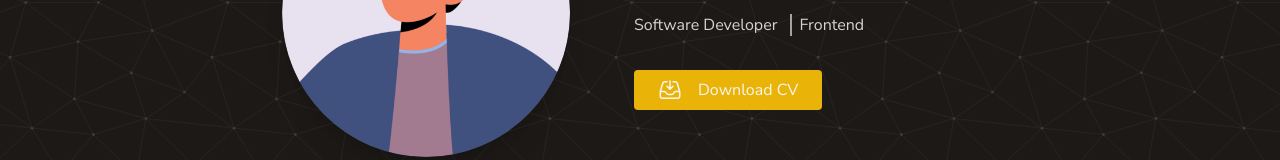
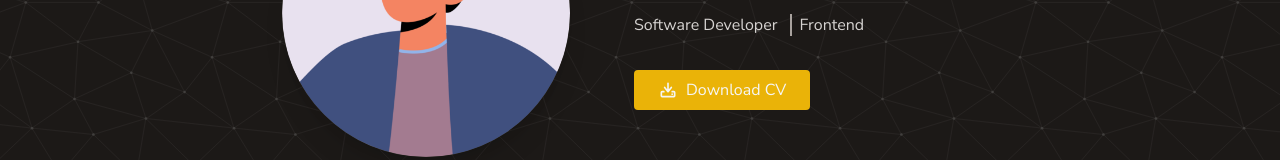
Before and after one commit to d3rdOne/reymark-web-portfolio, an Angular app: page /home in a window 1280 px wide. Shown: the part 296-456 px from the top of the page. Built offline with nearby package versions, Linux system fonts and the light colour scheme.

Commit message:
Update download CV icon

```diff
--- a/src/app/features/home/components/hero/hero.component.html
+++ b/src/app/features/home/components/hero/hero.component.html
@@ -32,25 +32,28 @@
         <a
           href="resume.pdf"
           download="reymarkbacalso_resume.pdf"
-          class="w-4/5 sm:w-auto text-center text-stone-100 bg-yellow-500 border-0 py-2 px-6 focus:outline-none hover:bg-yellow-600 rounded text-base line-clamp-1 flex items-center justify-center gap-4 cursor-pointer"
+          class="w-4/5 sm:w-auto text-center text-stone-100 bg-yellow-500 border-0 py-2 px-6 focus:outline-none hover:bg-yellow-600 rounded text-base line-clamp-1 flex items-center justify-center gap-2 cursor-pointer"
         >
           <span>
             <svg
+              class="w-5 h-5"
+              aria-hidden="true"
               xmlns="http://www.w3.org/2000/svg"
+              width="24"
+              height="24"
               fill="none"
               viewBox="0 0 24 24"
-              stroke-width="1.5"
-              stroke="currentColor"
-              class="size-6"
             >
               <path
+                stroke="currentColor"
                 stroke-linecap="round"
                 stroke-linejoin="round"
-                d="M9 3.75H6.912a2.25 2.25 0 0 0-2.15 1.588L2.35 13.177a2.25 2.25 0 0 0-.1.661V18a2.25 2.25 0 0 0 2.25 2.25h15A2.25 2.25 0 0 0 21.75 18v-4.162c0-.224-.034-.447-.1-.661L19.24 5.338a2.25 2.25 0 0 0-2.15-1.588H15M2.25 13.5h3.86a2.25 2.25 0 0 1 2.012 1.244l.256.512a2.25 2.25 0 0 0 2.013 1.244h3.218a2.25 2.25 0 0 0 2.013-1.244l.256-.512a2.25 2.25 0 0 1 2.013-1.244h3.859M12 3v8.25m0 0-3-3m3 3 3-3"
+                stroke-width="2"
+                d="M12 13V4M7 14H5a1 1 0 0 0-1 1v4a1 1 0 0 0 1 1h14a1 1 0 0 0 1-1v-4a1 1 0 0 0-1-1h-2m-1-5-4 5-4-5m9 8h.01"
               />
             </svg>
           </span>
-          Download CV
+          <span>Download CV</span>
         </a>
         <button
           class="hidden w-full sm:w-auto text-center text-stone-700 bg-stone-100 py-2 px-6 focus:outline-none hover:bg-stone-200 rounded text-l flex items-center justify-center gap-4 border-[1px] border-stone-600 dark:border-stone-600"
```
